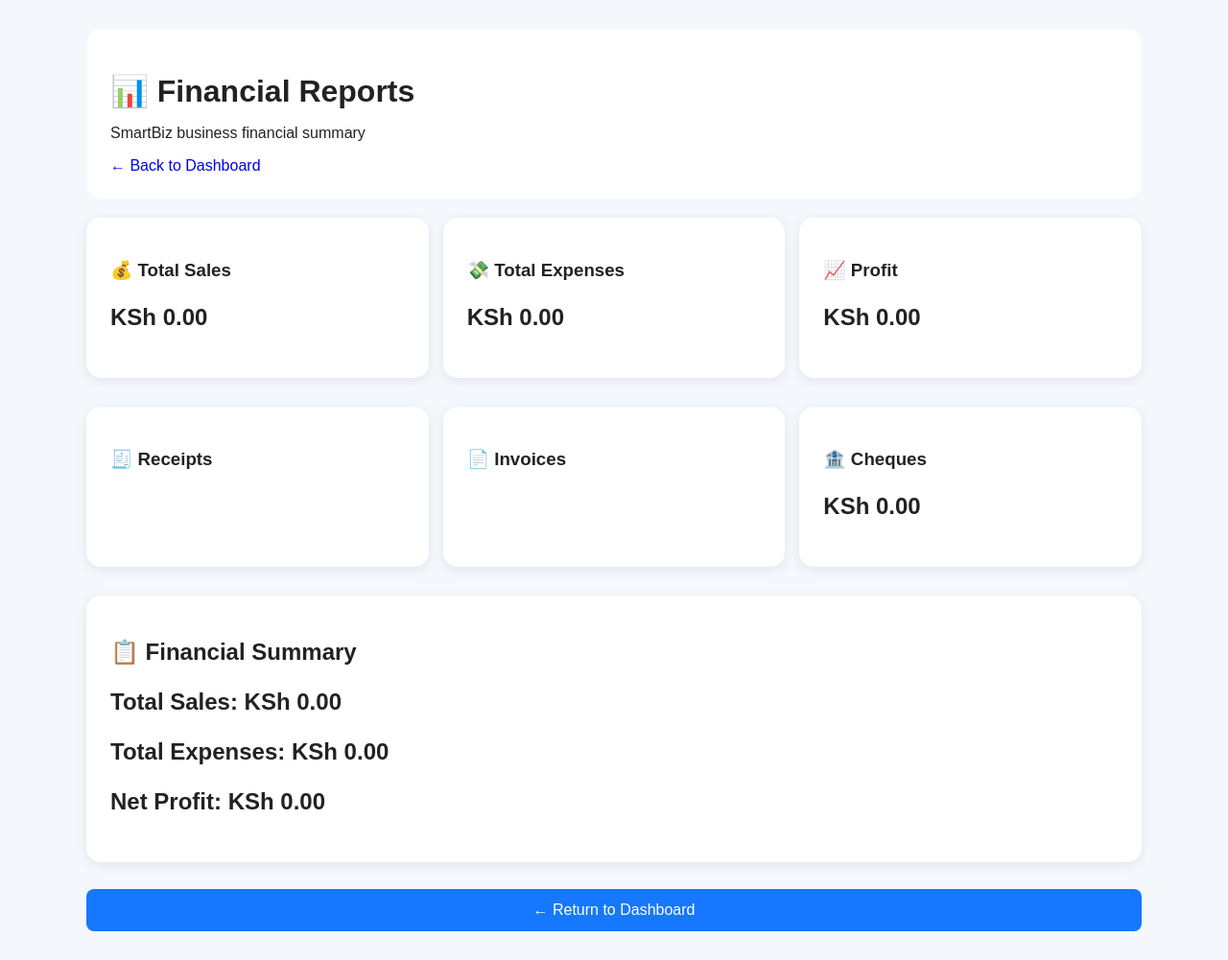
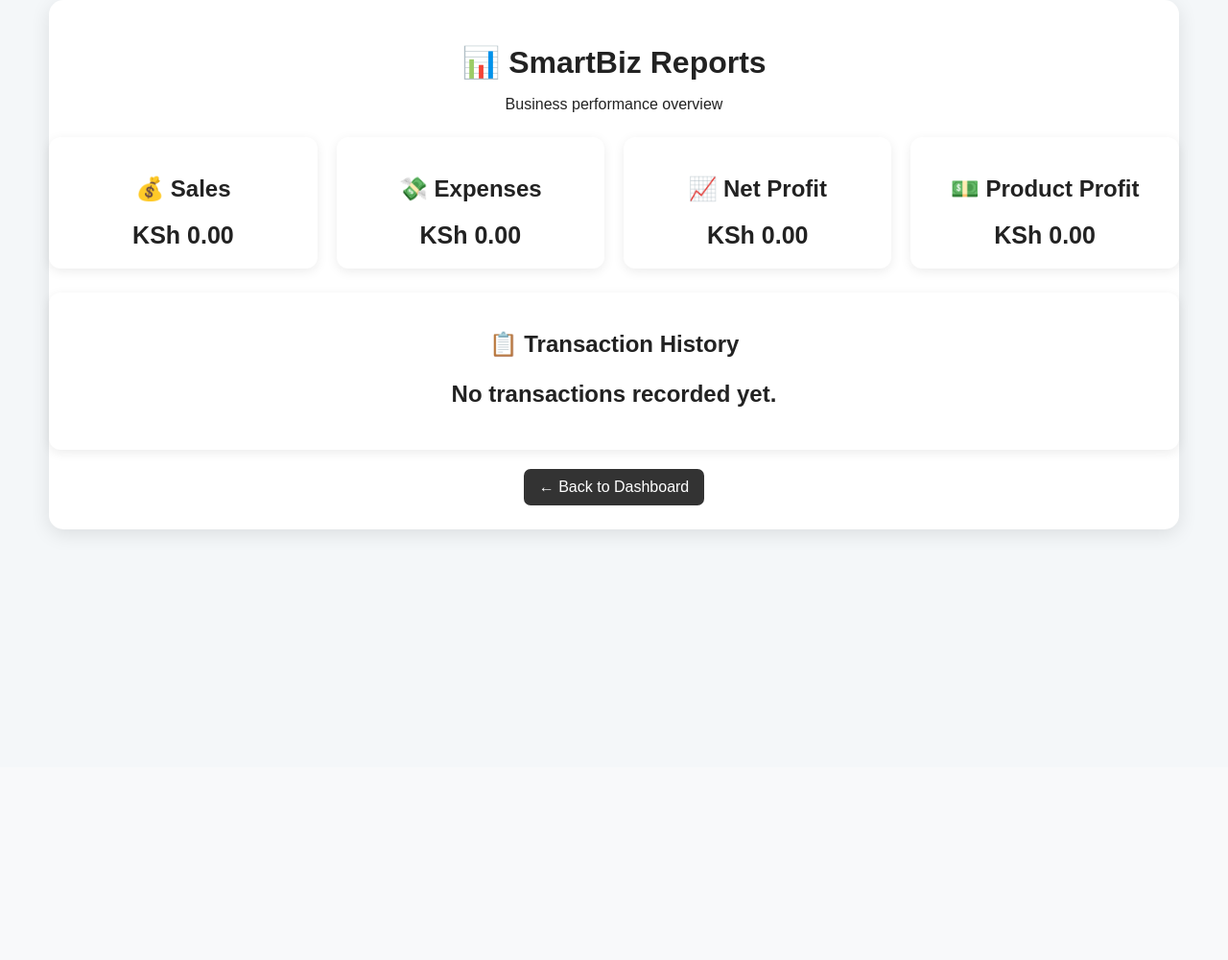
Before and after one commit to sc334ar/SmartBiz, a Python web app: template templates/reports.html in a window 1280 px wide. Shown: the whole page at 96% size. After the commit the page ends 561 px from the top, so only its background shows below. Run offline with Jinja, Linux system fonts and the light colour scheme; the template is opened without the code that fills it, so the values that code supplies are empty.

Commit message:
Revise reports.html for styling and content updates
Updated the reports template with new styles and improved structure.

```diff
--- a/templates/reports.html
+++ b/templates/reports.html
@@ -2,152 +2,228 @@
 <html lang="en">
 
 <head>
-
     <meta charset="UTF-8">
 
     <meta name="viewport"
           content="width=device-width, initial-scale=1.0">
 
-    <title>Financial Reports - SmartBiz</title>
+    <title>SmartBiz Reports</title>
 
     <link rel="stylesheet"
           href="{{ url_for('static', filename='style.css') }}">
 
+    <style>
+
+        body {
+            font-family: Arial, sans-serif;
+            background: #f4f7f9;
+            margin: 0;
+        }
+
+        .container {
+            width: 92%;
+            max-width: 1200px;
+            margin: auto;
+            padding: 25px 0;
+        }
+
+        .cards {
+            display: grid;
+            grid-template-columns:
+                repeat(auto-fit, minmax(210px, 1fr));
+            gap: 20px;
+            margin: 25px 0;
+        }
+
+        .card {
+            background: white;
+            padding: 20px;
+            border-radius: 12px;
+            box-shadow: 0 3px 12px rgba(0,0,0,.08);
+        }
+
+        .amount {
+            font-size: 25px;
+            font-weight: bold;
+        }
+
+        table {
+            width: 100%;
+            border-collapse: collapse;
+        }
+
+        th,
+        td {
+            padding: 12px;
+            border-bottom: 1px solid #eee;
+            text-align: left;
+        }
+
+        th {
+            background: #f1f1f1;
+        }
+
+        .table-container {
+            overflow-x: auto;
+        }
+
+        .back {
+            display: inline-block;
+            margin-top: 20px;
+            padding: 10px 16px;
+            border-radius: 7px;
+            background: #333;
+            color: white;
+            text-decoration: none;
+        }
+
+    </style>
+
 </head>
+
 
 <body>
 
-<div class="dashboard">
+<div class="container">
 
-    <header>
+    <h1>📊 SmartBiz Reports</h1>
 
-        <h1>📊 Financial Reports</h1>
-
-        <p>SmartBiz business financial summary</p>
-
-        <a href="{{ url_for('dashboard') }}">
-            ← Back to Dashboard
-        </a>
-
-    </header>
+    <p>
+        Business performance overview
+    </p>
 
 
-    <!-- Financial Summary -->
+    <!-- ====================== -->
+    <!-- FINANCIAL SUMMARY -->
+    <!-- ====================== -->
 
-    <section class="cards">
+    <div class="cards">
 
         <div class="card">
 
-            <h3>💰 Total Sales</h3>
+            <h2>💰 Sales</h2>
 
-            <p>
+            <div class="amount">
                 KSh {{ "%.2f"|format(sales) }}
-            </p>
+            </div>
 
         </div>
 
 
         <div class="card">
 
-            <h3>💸 Total Expenses</h3>
+            <h2>💸 Expenses</h2>
 
-            <p>
+            <div class="amount">
                 KSh {{ "%.2f"|format(expenses) }}
-            </p>
+            </div>
 
         </div>
 
 
         <div class="card">
 
-            <h3>📈 Profit</h3>
+            <h2>📈 Net Profit</h2>
 
-            <p>
+            <div class="amount">
                 KSh {{ "%.2f"|format(profit) }}
-            </p>
-
             </div>
-
-    </section>
-
-
-    <!-- Business Activity -->
-
-    <section class="cards">
-
-        <div class="card">
-
-            <h3>🧾 Receipts</h3>
-
-            <p>
-                {{ receipt_count }}
-            </p>
 
         </div>
 
 
         <div class="card">
 
-            <h3>📄 Invoices</h3>
+            <h2>💵 Product Profit</h2>
 
-            <p>
-                {{ invoice_count }}
-            </p>
+            <div class="amount">
+                KSh {{ "%.2f"|format(product_profit) }}
+            </div>
+
+        </div>
 
     </div>
 
 
+    <!-- ====================== -->
+    <!-- TRANSACTIONS -->
+    <!-- ====================== -->
+
     <div class="card">
 
-            <h3>🏦 Cheques</h3>
+        <h2>📋 Transaction History</h2>
 
-            <p>
-                KSh {{ "%.2f"|format(cheque_total) }}
-            </p>
+        {% if transactions %}
+
+        <div class="table-container">
+
+            <table>
+
+                <thead>
+
+                    <tr>
+
+                        <th>Date</th>
+                        <th>Type</th>
+                        <th>Description</th>
+                        <th>Payment</th>
+                        <th>Amount</th>
+
+                    </tr>
+
+                </thead>
+
+
+                <tbody>
+
+                {% for transaction in transactions %}
+
+                    <tr>
+
+                        <td>
+                            {{ transaction['date'] }}
+                        </td>
+
+                        <td>
+                            {{ transaction['transaction_type'] }}
+                        </td>
+
+                        <td>
+                            {{ transaction['description'] }}
+                        </td>
+
+                        <td>
+                            {{ transaction['payment_method'] or '-' }}
+                        </td>
+
+                        <td>
+                            KSh
+                            {{ "%.2f"|format(transaction['amount']) }}
+                        </td>
+
+                    </tr>
+
+                {% endfor %}
+
+                </tbody>
+
+            </table>
 
         </div>
 
-    </section>
+        {% else %}
 
+        <p>No transactions recorded yet.</p>
 
-    <!-- Profit Explanation -->
-
-    <div class="card">
-
-        <h2>📋 Financial Summary</h2>
-
-        <p>
-            Total Sales:
-            <strong>
-                KSh {{ "%.2f"|format(sales) }}
-            </strong>
-        </p>
-
-        <p>
-            Total Expenses:
-            <strong>
-                KSh {{ "%.2f"|format(expenses) }}
-            </strong>
-        </p>
-
-        <p>
-            Net Profit:
-            <strong>
-                KSh {{ "%.2f"|format(profit) }}
-            </strong>
-        </p>
+        {% endif %}
 
     </div>
 
 
-    <br>
+    <a class="back"
+       href="{{ url_for('dashboard') }}">
 
-
-    <a href="{{ url_for('dashboard') }}">
-
-        <button>
-            ← Return to Dashboard
-        </button>
+        ← Back to Dashboard
 
     </a>
 
```
Lines whose indentation alone changed are shown as unchanged.
